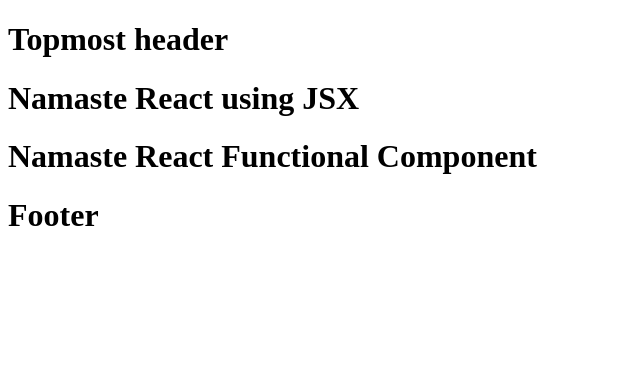
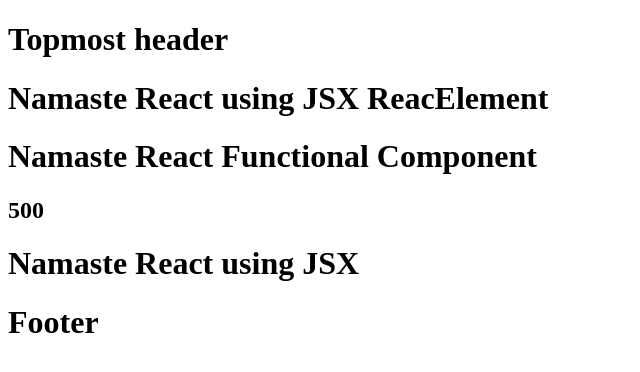
Before and after one commit to shubham6912/Namaste_React, a React (Vite) app: page / in a window 1280 px wide. Shown: the top 372 px of the page, without its empty margins (0-640 px from the left). Built offline with nearby package versions, Linux system fonts and the light colour scheme.

Commit message:
Added more code

```diff
--- a/App.js
+++ b/App.js
@@ -44,19 +44,39 @@ const HeadingComponent = () => {
 };
 */
 
+// React Component
 const Title = () => (
     <h1 className="head" tabIndex="5">
         Namaste React using JSX
     </h1>
 )
 
+
+// React Element
+
+const elem = <span> ReacElement </span>
+const title = (
+
+    <h1 className="head" tabIndex="5">
+        Namaste React using JSX
+         {elem}
+
+    </h1>
+
+);
+
+const number=100
 const HeadingComponent2 = () => (
   <div id="container">
-    <Title/>
+    {title}
     <h1 className="heading"> Namaste React Functional Component</h1>
+    <h2>{number *5}</h2>
+    {Title()}
   </div>
 );
 
+
+// In JSX we can write { } and inside that we can write any JS code
 const root = ReactDOM.createRoot(document.getElementById("root"));
 
 
```
Also changed, not shown: 1 other file (tests, documents, lock files or other folders).
